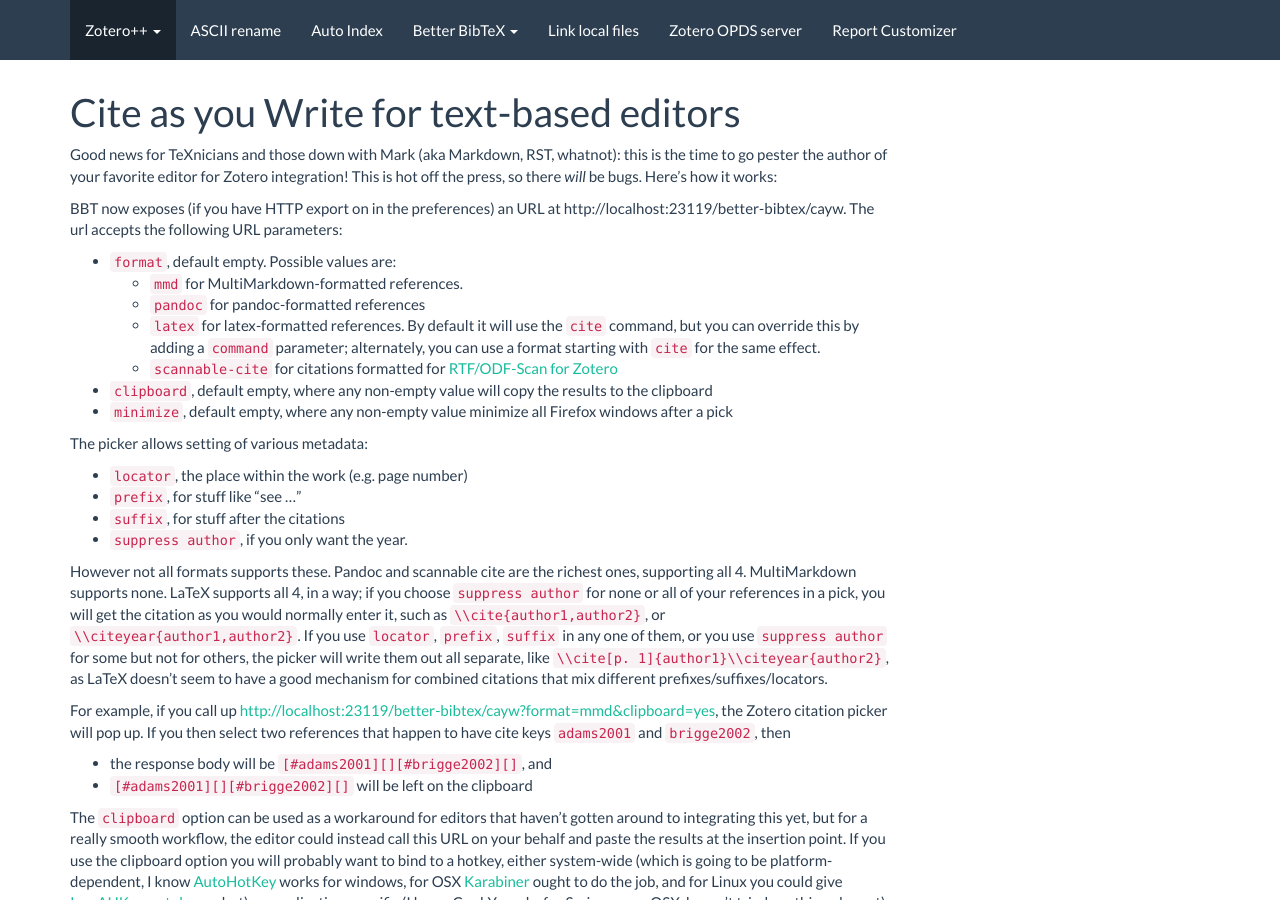
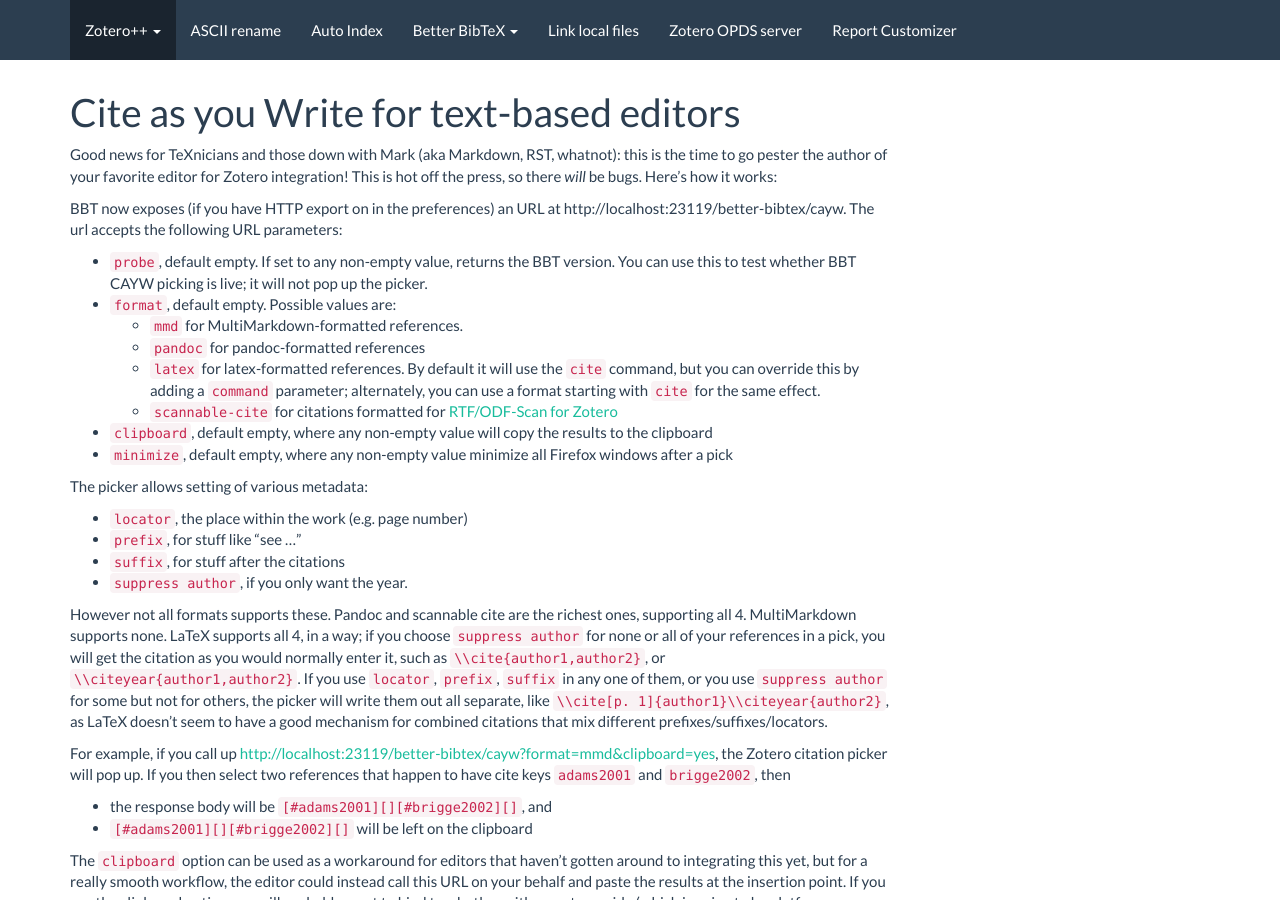
Before and after one commit to edwinksl/ZotPlus.github.io, a Jekyll site: the page built from better-bibtex/cayw.md, in a window 1280 px wide and 900 px high. Built offline with Jekyll 4.4.1, drawn with Linux system fonts in a browser that asks for light colours; nearby versions of some CDN libraries.

Commit message:
better-bibtex 1.2.38 / link-local-files 0.0.9 / report-customizer 0.2.17 / debug-bridge 0.1.0 / ascii-rename 0.0.40 / auto-index 0.0.36 / opds 0.0.10

```diff
--- a/better-bibtex/cayw.md
+++ b/better-bibtex/cayw.md
@@ -9,6 +9,8 @@
 BBT now exposes (if you have HTTP export on in the preferences) an URL at http://localhost:23119/better-bibtex/cayw. The url accepts
 the following URL parameters:
 
+* `probe`, default empty. If set to any non-empty value, returns the BBT version. You can use this to test whether BBT
+  CAYW picking is live; it will not pop up the picker.
 * `format`, default empty. Possible values are:
   * `mmd` for MultiMarkdown-formatted references.
   * `pandoc` for pandoc-formatted references
```
